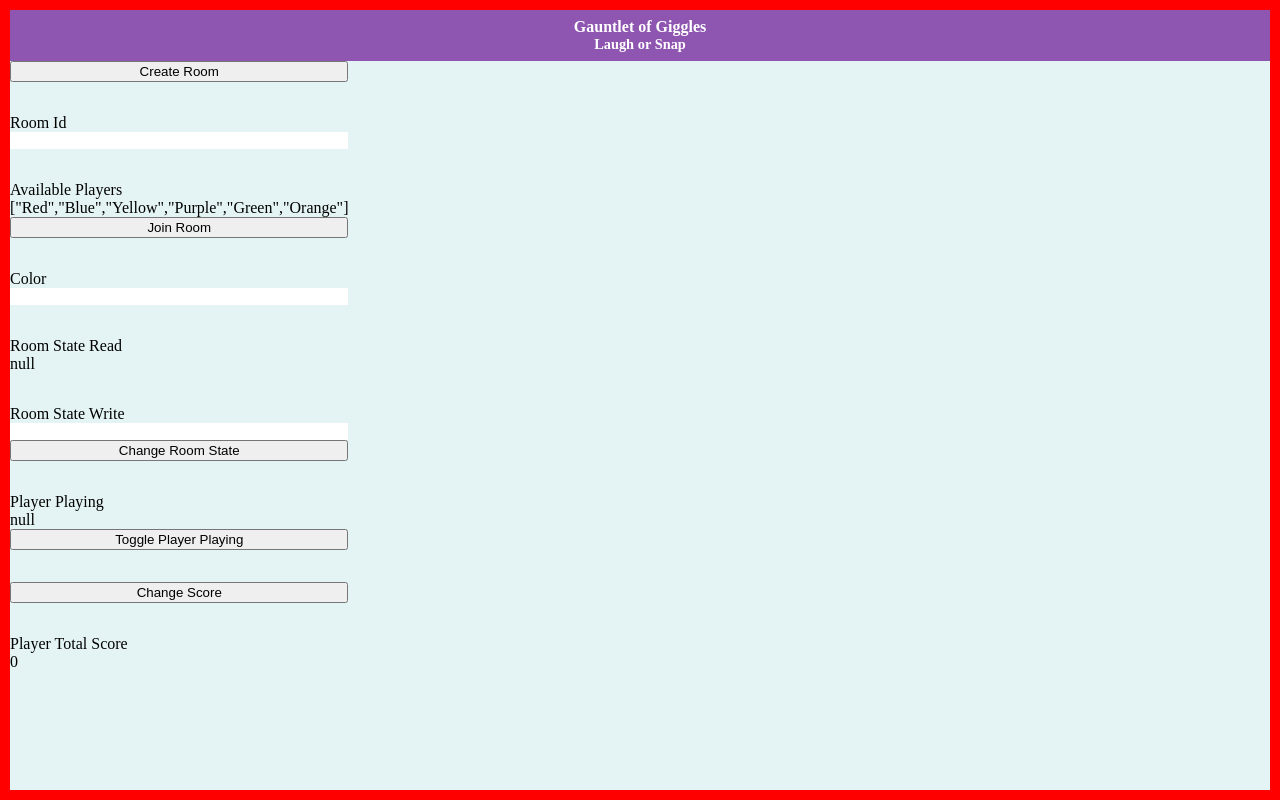
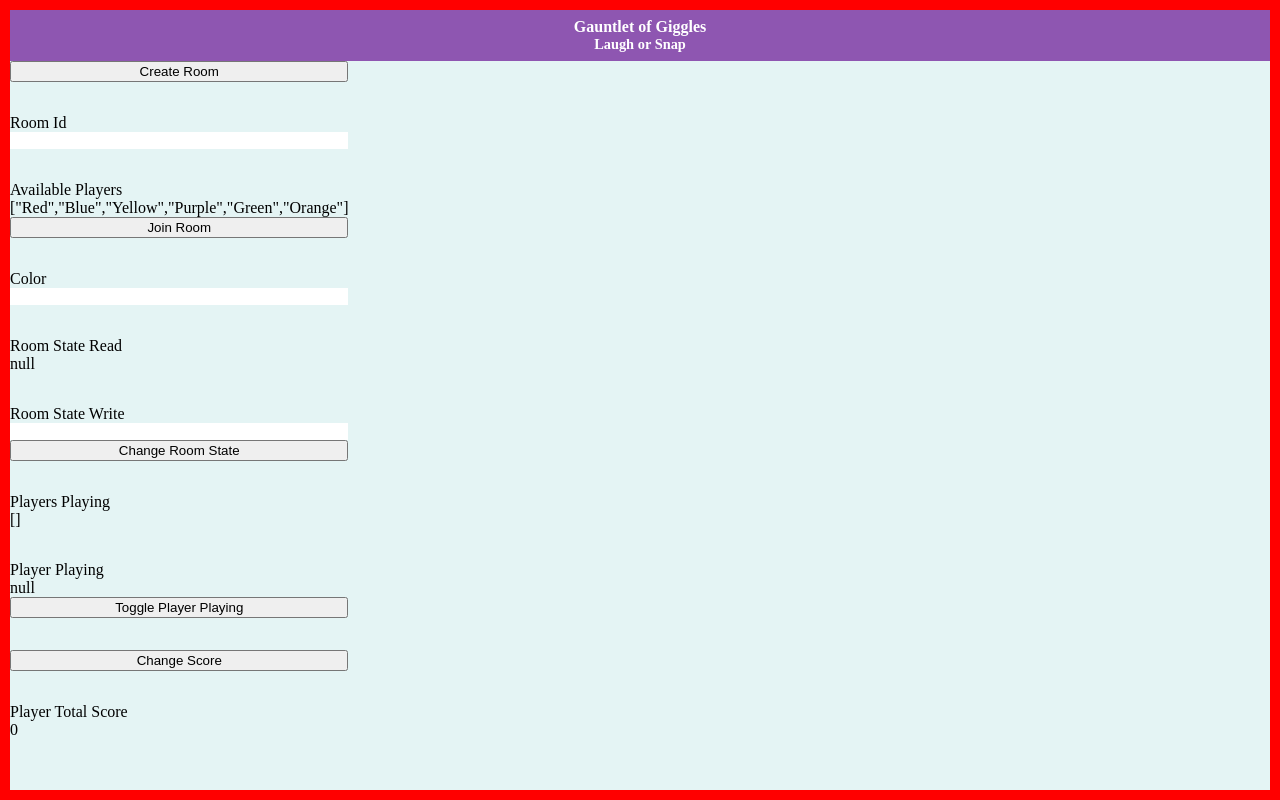
Before and after one commit to subamanis/GauntletOfGiggles, a React (Vite) app: page /thanasis in a window 1280 px wide. Built offline with nearby package versions, Linux system fonts and the light colour scheme; no server answers; the database is empty.

Commit message:
useGetPlayersPlaying

```diff
--- a/src/Thanasis.tsx
+++ b/src/Thanasis.tsx
@@ -15,6 +15,7 @@ const ThanasisTest: FC = () => {
         joinRoom,
         useGetRoomState,
         useGetPlayerPlaying,
+        useGetPlayersPlaying,
         changePlayerScore,
         useGetPlayersScore,
         changeRoomState,
@@ -22,6 +23,7 @@ const ThanasisTest: FC = () => {
         useGetAvailablePlayersInRoom,
     } = useMultiplayer();
     const roomState = useGetRoomState(roomInput!);
+    const playersPlaying = useGetPlayersPlaying(roomInput!);
     const playerPlaying = useGetPlayerPlaying(roomInput!, infinityColour as InfinityStoneColor);
     const totalScore = useGetPlayersScore(roomInput!);
     const availablePlayersInRoom = useGetAvailablePlayersInRoom(roomInput!);
@@ -67,6 +69,9 @@ const ThanasisTest: FC = () => {
             }}>Change Room State
             </button>
             <p/>
+            <label>Players Playing</label>
+            <div>{JSON.stringify(playersPlaying)}</div>
+            <p/>
             <label>Player Playing</label>
             <div>{JSON.stringify(playerPlaying)}</div>
             <button onClick={() => {
--- a/src/multiplayer/useMultiplayer.ts
+++ b/src/multiplayer/useMultiplayer.ts
@@ -1,12 +1,16 @@
 import {
-    InfinityRoomData, InfinityRoomDataScoresNumber, InfinityRoomDataScoresIncrementBy,
-    InfinityStoneColor, PlayerPlaying,
+    InfinityRoomData,
+    InfinityRoomDataScoresIncrementBy,
+    InfinityRoomDataScoresNumber,
+    InfinityStoneColor,
+    infinityStoneColorsInArray,
+    PlayerPlaying,
     PlayerScore,
     RealtimeDatabasePaths,
-    RoomState, infinityStoneColorsInArray
+    RoomState
 } from "./infinityTypes.ts";
 import {realTimeDatabase} from "../firebase/firebaseInit.ts";
-import {DatabaseReference, get, onValue, ref, set, update, increment} from "firebase/database";
+import {DatabaseReference, get, increment, onValue, ref, set, update} from "firebase/database";
 import {useEffect, useMemo, useState} from "react";
 
 interface useMultiplayerDefinition {
@@ -14,17 +18,16 @@ interface useMultiplayerDefinition {
     useGetAvailablePlayersInRoom: (roomId: string) => InfinityStoneColor[];
     useGetRoomState: (roomId: string) => RoomState;
     useGetPlayerPlaying: (roomId: string, playerColor: InfinityStoneColor) => boolean;
+    useGetPlayersPlaying: (roomId: string) => InfinityStoneColor[];
     useGetPlayersScore: (roomId: string) => number;
     changeRoomState: (roomId: string, state: RoomState) => Promise<void>;
     joinRoom: (roomId: string, asPlayer: InfinityStoneColor) => Promise<void>;
     changePlayerScore: (roomId: string, playerColor: InfinityStoneColor, increment: number) => Promise<void>;
     changePlayerPlaying: (roomId: string, playerColor: InfinityStoneColor, playing: boolean) => Promise<void>;
-
 }
 
-const useMultiplayer = (): useMultiplayerDefinition => {
-
-    const useMultiplayerInstance = useMemo(() => {
+const useMultiplayer = (): useMultiplayerDefinition =>
+    useMemo(() => {
 
         const createRoom = async () => {
             let roomExists = false;
@@ -109,6 +112,24 @@ const useMultiplayer = (): useMultiplayerDefinition => {
             return playerPlayingFromServer;
         }
 
+        const useGetPlayersPlaying = (roomId: string) => {
+            const [playersPlayingFromServer, setPlayersPlayingFromServer] = useState<InfinityStoneColor[]>([]);
+            const roomPath = useMemo(() => {
+                return ref(realTimeDatabase, `${RealtimeDatabasePaths.rooms}/${roomId}`);
+            }, [roomId]);
+
+            useEffect(() => {
+                return onValue(roomPath, (snapshot) => {
+                    const roomData = snapshot.val() as InfinityRoomData;
+                    const playersPlaying = infinityStoneColorsInArray.filter((color) => roomData[`${color}Playing` as PlayerPlaying]);
+                    console.log("useMultiplayer", `Room ${roomId} changed players playing to ${playersPlaying}`);
+                    setPlayersPlayingFromServer(playersPlaying as InfinityStoneColor[]);
+                });
+            }, [roomId, roomPath]);
+
+            return playersPlayingFromServer;
+        }
+
         const changeRoomState = (roomId: string, state: RoomState) => {
             console.log("useMultiplayer", `Room ${roomId} changed state to ${state}`);
             const roomPath = ref(realTimeDatabase, `${RealtimeDatabasePaths.rooms}/${roomId}`);
@@ -181,6 +202,7 @@ const useMultiplayer = (): useMultiplayerDefinition => {
             useGetAvailablePlayersInRoom,
             useGetRoomState,
             useGetPlayerPlaying,
+            useGetPlayersPlaying,
             changeRoomState,
             joinRoom,
             changePlayerScore,
@@ -188,9 +210,6 @@ const useMultiplayer = (): useMultiplayerDefinition => {
             changePlayerPlaying,
         }
 
-    }, []);
-
-    return useMultiplayerInstance;
-}
+    }, [])
 
 export default useMultiplayer;
```
